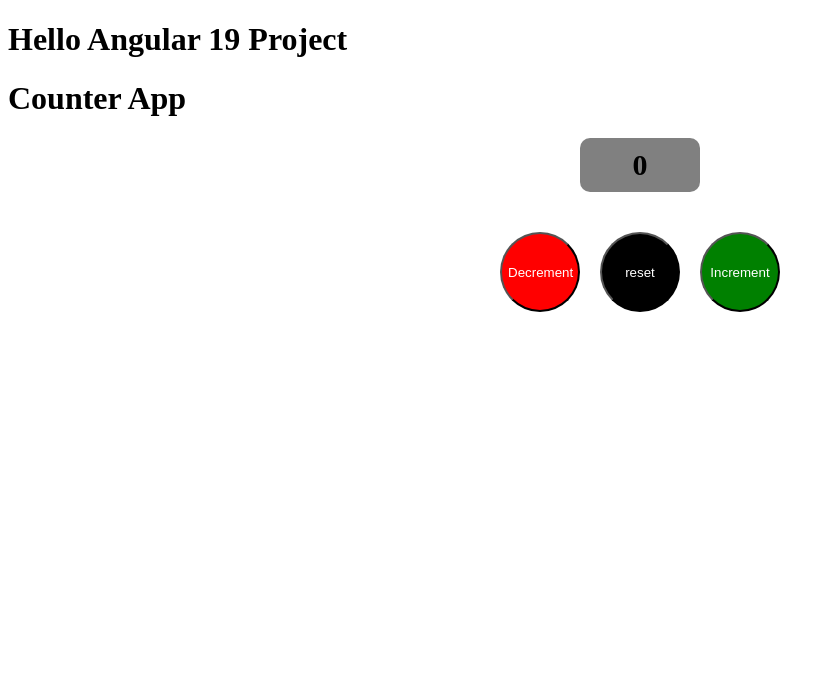
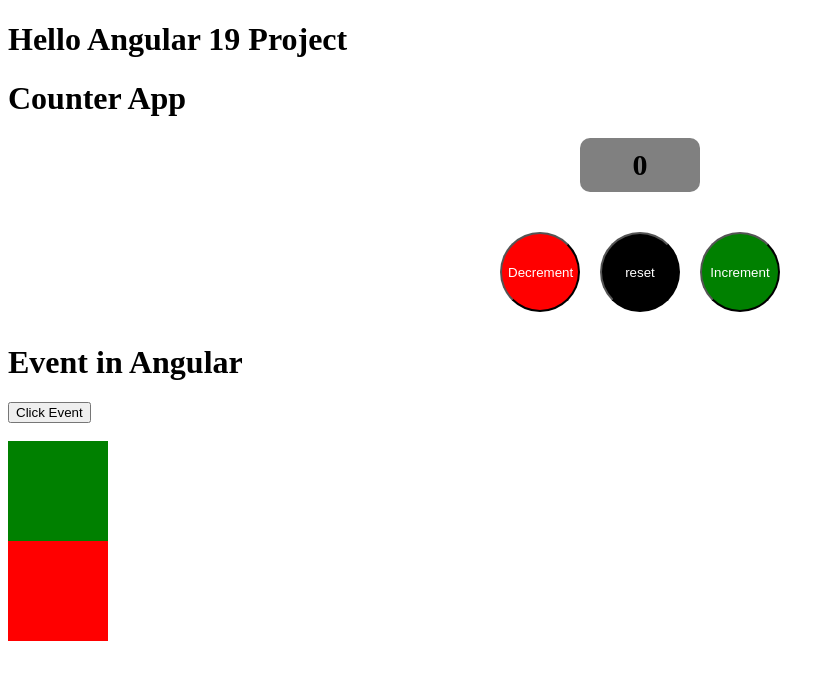
Before and after one commit to Ranjeetkr715/Angular_Concept, an Angular app in the folder angular-concept-tut/: page / in a window 1280 px wide. Shown: the top 680 px of the page, without its empty margins (0-835 px from the left). Built offline with nearby package versions, Linux system fonts and the light colour scheme.

Commit message:
Angular Event Type

```diff
--- a/angular-concept-tut/src/app/app.component.html
+++ b/angular-concept-tut/src/app/app.component.html
@@ -36,3 +36,19 @@
     <button class="btn bg-green" (click)="handleCounter('plus')">Increment</button>
   </div>
 </div>
+
+<h1>Event in Angular</h1>
+<button class="btn-test" name="login" (click)="handleEvent($event)">Click Event</button>
+
+<br>
+<br>
+
+<div
+  (mouseenter)="handleEvent($event)"
+    style ="background-color:green; width:100px; height:100px;">
+</div>
+
+<div
+  (mouseleave)="handleEvent($event)"
+  style ="background-color:red; width:100px; height:100px;">
+</div>
--- a/angular-concept-tut/src/app/app.component.ts
+++ b/angular-concept-tut/src/app/app.component.ts
@@ -56,4 +56,10 @@
         this.value= 0;
        }
     }
+
+  handleEvent(event :MouseEvent){
+    console.log("Click event", event.type);
+     console.log("Click event", (event.target as Element).classList);
+      console.log("Click event " + (event.target as Element).className);
+    }
 }
```
